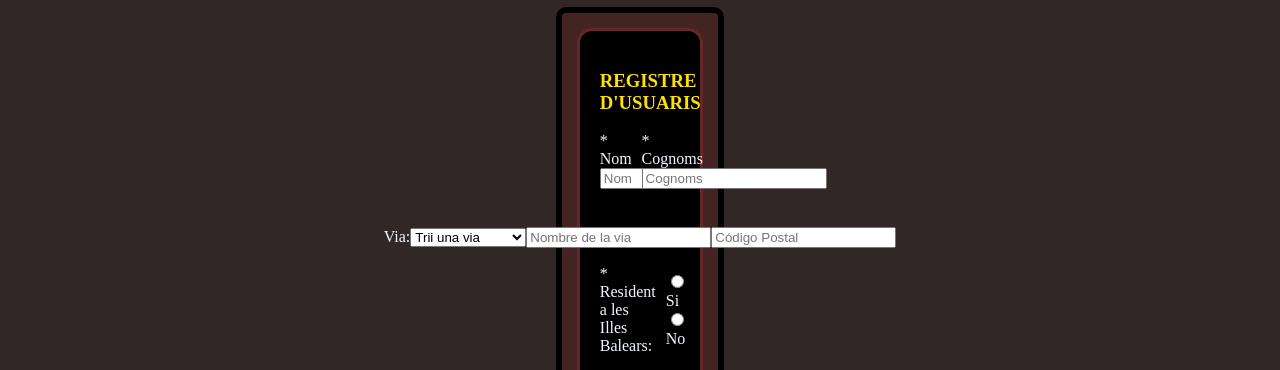
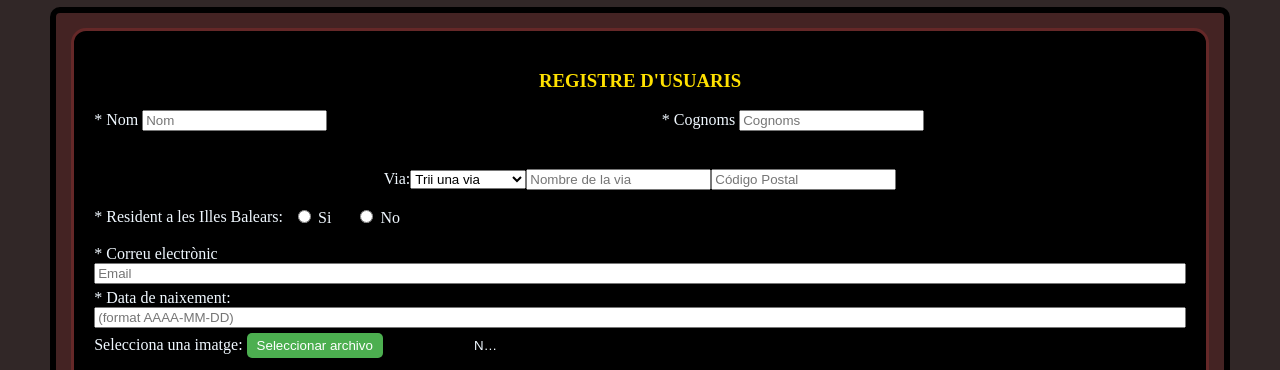
Before and after one commit to RaulRLM/formul, a plain HTML site: page index.html in a window 1280 px wide. Shown: the part 73-443 px from the top of the page. Drawn offline with Linux system fonts and the light colour scheme.

Commit message:
Update index.html

```diff
--- a/index.html
+++ b/index.html
@@ -31,7 +31,6 @@
         .form {
             background-color: rgb(68, 35, 35);
             width: 90%;
-            max-width: 10%;
             margin: auto;
             border-radius: 10px;
             border: solid 6px black;
```
